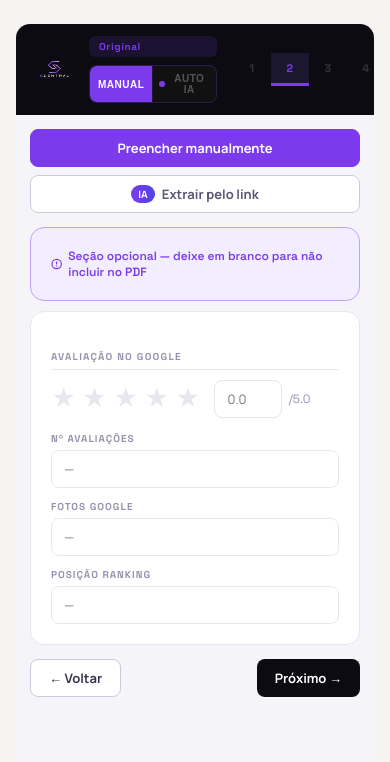
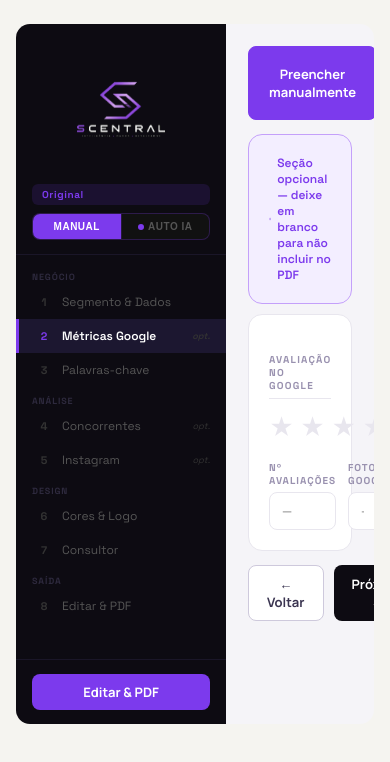
Before and after one commit to joaoarruda07/diagnostico-digital-, a React (Vite) app: page / in a window 390 px wide. Both pictures are taken after a click on the button "Próximo". Shown: the top 762 px of the page. Built offline with nearby package versions, Linux system fonts and the light colour scheme.

Commit message:
Update App.jsx

```diff
--- a/src/App.jsx
+++ b/src/App.jsx
@@ -418,18 +418,16 @@ Retorne SOMENTE JSON sem markdown:
 
   const TxField=({label,campo,multi=true})=>{const val=tx[campo]||"";return(<div style={{marginBottom:"14px"}}><label style={css.lbl}>{label}</label>{multi?<textarea style={{...css.inp,minHeight:"72px",resize:"vertical"}} value={val} onChange={e=>setTx(campo,e.target.value)}/>:<input style={css.inp} value={val} onChange={e=>setTx(campo,e.target.value)}/>}{val.includes("<strong>")&&<div style={{marginTop:"5px",padding:"7px 11px",background:T.n50,borderRadius:"6px",border:`.5px solid ${T.n200}`,fontSize:"12px",color:T.n600,lineHeight:1.5}} dangerouslySetInnerHTML={{__html:val}}/>}</div>);};
 
-  const isMobile = typeof window !== "undefined" && window.innerWidth < 700;
-
   return(
-    <div style={{display:"flex",flexDirection:"column",minHeight:"100vh"}}>
+    <div style={{display:"grid",gridTemplateColumns:"210px 1fr",minHeight:"700px"}}>
 
       {/* SIDEBAR / TOP NAV */}
-      <div style={{background:"#0D0B12",display:"flex",flexDirection:isMobile?"row":"column",borderRadius:isMobile?"14px 14px 0 0":"14px 0 0 14px",width:isMobile?"100%":"210px",flexShrink:0,overflowX:isMobile?"auto":"visible"}}>
-        <div style={{padding:isMobile?"12px 16px":"18px 16px 14px",borderBottom:isMobile?"none":"1px solid #1a1628",display:"flex",alignItems:"center",gap:isMobile?"12px":"0",flexShrink:0}}>
-          <div style={{marginBottom:isMobile?"0":"12px",padding:isMobile?"0":"12px 8px 8px"}}>
+      <div style={{background:"#0D0B12",borderRadius:"14px 0 0 14px",display:"flex",flexDirection:"column"}}>
+        <div style={{padding:"18px 16px 14px",borderBottom:"1px solid #1a1628"}}>
+          <div style={{marginBottom:"12px",padding:"12px 8px 8px"}}>
             {logoUrl
-              ?<img src={logoUrl} style={{maxHeight:isMobile?"36px":"72px",maxWidth:isMobile?"100px":"190px",objectFit:"contain",display:"block",margin:"0 auto"}}/>
-              :<LogoIcon size={isMobile?36:110}/>
+              ?<img src={logoUrl} style={{maxHeight:"72px",maxWidth:"190px",objectFit:"contain",display:"block",margin:"0 auto"}}/>
+              :<LogoIcon size={110}/>
             }
           </div>
           {form.cslEmpresa&&<div style={{fontSize:"11px",fontWeight:600,color:"#888",marginBottom:"4px"}}>{form.cslEmpresa}</div>}
@@ -444,27 +442,27 @@ Retorne SOMENTE JSON sem markdown:
             </div>
           </div>
         </div>
-        <nav style={{flex:1,padding:isMobile?"4px 0":"8px 0",display:isMobile?"flex":"block",overflowX:isMobile?"auto":"visible",alignItems:isMobile?"center":"stretch"}}>
+        <nav style={{flex:1,padding:"8px 0"}}>
           {[{n:1,g:"Negócio",l:"Segmento & Dados"},{n:2,g:"Negócio",l:"Métricas Google"},{n:3,g:"Negócio",l:"Palavras-chave"},{n:4,g:"Análise",l:"Concorrentes"},{n:5,g:"Análise",l:"Instagram"},{n:6,g:"Design",l:"Cores & Logo"},{n:7,g:"Design",l:"Consultor"},{n:8,g:"Saída",l:"Editar & PDF"}].map(({n,l,g},i,arr)=>{
             const showG=i===0||arr[i-1].g!==g;
             const opcional = (n===2&&!temDadosGoogle&&form.nota==="")||(n===4&&!temConcs)||(n===5&&!temIG);
             return(<div key={n}>
-              {showG&&!isMobile&&<div style={{fontSize:"9px",color:"#2e2a3e",padding:"8px 16px 2px",textTransform:"uppercase",letterSpacing:".1em",fontWeight:700}}>{g}</div>}
-              <div onClick={()=>setPg(n)} style={{display:"flex",alignItems:"center",gap:isMobile?"4px":"9px",padding:isMobile?"8px 10px":"9px 16px",cursor:"pointer",color:pg===n?"#fff":"#555",background:pg===n?"#1C1730":"transparent",borderLeft:isMobile?"none":"none",borderBottom:isMobile?`3px solid ${pg===n?form.cor1:"transparent"}`:"none",borderLeftWidth:isMobile?"0":"3px",borderLeftStyle:"solid",borderLeftColor:isMobile?"transparent":(pg===n?form.cor1:"transparent"),fontSize:"12px",fontWeight:pg===n?600:400,transition:"all .12s",whiteSpace:"nowrap",flexShrink:0}}>
+              {showG&&<div style={{fontSize:"9px",color:"#2e2a3e",padding:"8px 16px 2px",textTransform:"uppercase",letterSpacing:".1em",fontWeight:700}}>{g}</div>}
+              <div onClick={()=>setPg(n)} style={{display:"flex",alignItems:"center",gap:"9px",padding:"9px 16px",cursor:"pointer",color:pg===n?"#fff":"#555",background:pg===n?"#1C1730":"transparent",borderLeft:`3px solid ${pg===n?form.cor1:"transparent"}`,fontSize:"12px",fontWeight:pg===n?600:400,transition:"all .12s"}}>
                 <span style={{fontSize:"11px",width:"18px",textAlign:"center",fontWeight:700,color:pg===n?form.cor1:"#333"}}>{n}</span>
-                {!isMobile&&<span style={{flex:1}}>{l}</span>}
-                {!isMobile&&opcional&&<span style={{fontSize:"9px",color:"#333",fontStyle:"italic"}}>opt.</span>}
+                <span style={{flex:1}}>{l}</span>
+                {opcional&&<span style={{fontSize:"9px",color:"#333",fontStyle:"italic"}}>opt.</span>}
               </div>
             </div>);
           })}
         </nav>
-        {!isMobile&&<div style={{padding:"14px 16px",borderTop:"1px solid #1a1628"}}>
+        <div style={{padding:"14px 16px",borderTop:"1px solid #1a1628"}}>
           <button onClick={()=>setPg(8)} style={{...css.btn(form.cor1,"#fff"),width:"100%",fontSize:"13px"}}>Editar & PDF</button>
-        </div>}
+        </div>
       </div>
 
       {/* MAIN */}
-      <div style={{padding:isMobile?"14px":"22px",background:T.n100,borderRadius:isMobile?"0 0 14px 14px":"0 14px 14px 0",overflowY:"auto",maxHeight:isMobile?"none":"760px",flex:1}}>
+      <div style={{padding:"22px",background:T.n100,borderRadius:"0 14px 14px 0",overflowY:"auto",maxHeight:"760px"}}>
 
         {/* P1 — Segmento & Dados */}
         {pg===1&&<div>
@@ -533,7 +531,7 @@ Retorne SOMENTE JSON sem markdown:
         {/* P2 — Métricas Google (OPCIONAL) */}
         {pg===2&&<div>
           {/* Seletor de modo */}
-          <div style={{display:"flex",flexDirection:isMobile?"column":"row",gap:"8px",marginBottom:"14px"}}>
+          <div style={{display:"flex",flexDirection:"row",gap:"8px",marginBottom:"14px"}}>
             <button onClick={()=>setP2modo("manual")} style={{...css.btn(p2modo==="manual"?form.cor1:T.n0,p2modo==="manual"?"#fff":T.n600),border:`.5px solid ${p2modo==="manual"?form.cor1:T.n300}`,fontSize:"13px",padding:"9px 20px",flex:1}}>
               Preencher manualmente
             </button>
@@ -570,7 +568,7 @@ Retorne SOMENTE JSON sem markdown:
               <input type="number" style={{...css.inp,width:"68px",marginLeft:"8px"}} value={form.nota} min="1" max="5" step="0.1" onChange={e=>setF("nota",e.target.value)} placeholder="0.0"/>
               <span style={{fontSize:"12px",color:T.n400}}>/5.0</span>
             </div>
-            <div style={{display:"grid",gridTemplateColumns:isMobile?"1fr":"1fr 1fr 1fr",gap:"12px"}}>
+            <div style={{display:"grid",gridTemplateColumns:"1fr 1fr 1fr",gap:"12px"}}>
               <div><label style={css.lbl}>Nº avaliações</label><input style={css.inp} type="number" value={form.numAvals} onChange={e=>setF("numAvals",e.target.value)} placeholder="—"/></div>
               <div><label style={css.lbl}>Fotos Google</label><input style={css.inp} type="number" value={form.numFotos} onChange={e=>setF("numFotos",e.target.value)} placeholder="—"/></div>
               <div><label style={css.lbl}>Posição ranking</label><input style={css.inp} type="number" value={form.posicao} onChange={e=>setF("posicao",e.target.value)} placeholder="—"/></div>
@@ -715,7 +713,7 @@ Retorne SOMENTE JSON sem markdown:
                   </select>
                 </div>
               </div>
-              <div style={{display:"grid",gridTemplateColumns:isMobile?"1fr":"1fr 1fr 1fr",gap:"12px",marginBottom:"14px"}}>
+              <div style={{display:"grid",gridTemplateColumns:"1fr 1fr 1fr",gap:"12px",marginBottom:"14px"}}>
                 <div><label style={css.lbl}>Qualidade visual</label>
                   <select style={css.inp} value={ig.qualVisual} onChange={e=>setIG("qualVisual",e.target.value)}>
                     <option value="ruim">Inconsistente</option><option value="media">Razoável</option><option value="boa">Profissional</option>
@@ -792,7 +790,7 @@ Retorne SOMENTE JSON sem markdown:
         {pg===7&&<div>
           <div style={css.card()}>
             <div style={css.sec}>Dados do consultor</div>
-            <div style={{display:"grid",gridTemplateColumns:isMobile?"1fr":"1fr 1fr",gap:"12px",marginBottom:"10px"}}>
+            <div style={{display:"grid",gridTemplateColumns:"1fr 1fr",gap:"12px",marginBottom:"10px"}}>
               <div><label style={css.lbl}>Seu nome *</label><input style={css.inp} value={form.cslNome} onChange={e=>setF("cslNome",e.target.value)} placeholder="Nathan"/></div>
               <div><label style={css.lbl}>Empresa *</label><input style={css.inp} value={form.cslEmpresa} onChange={e=>setF("cslEmpresa",e.target.value)} placeholder="SCentral"/></div>
             </div>
```
